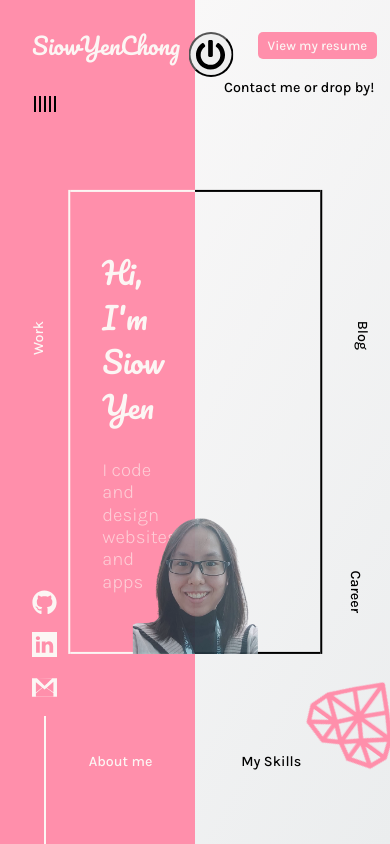
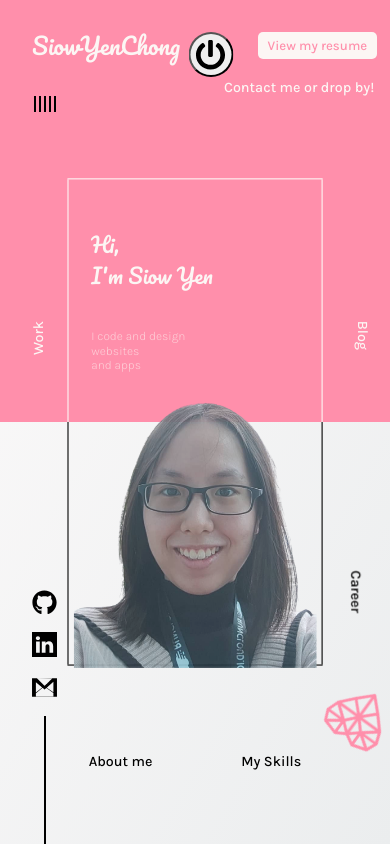
Before and after one commit to SiowYenChong/Portfolio-React-FramerMotion, a React (Create React App) app: page / in a window 390 px wide. Both pictures are taken after a click on the button "Click the heart". Built offline with nearby package versions, Linux system fonts and the light colour scheme.

Commit message:
Making Intro page responsive #1

```diff
--- a/src/components/Intro.js
+++ b/src/components/Intro.js
@@ -26,6 +26,15 @@ const Box = styled(motion.div)`
         border-right: 2px solid ${props => props.theme.text};
 
     z-index: 1;
+    @media (max-width: 768px) {
+        /* Rotate 90 degrees clockwise for screens 768px and below */
+        transform: translate(-50%, -50%) rotate(90deg) scale(0.55); /* Adjust the scale value */
+        width: 105vh; /* Swap width and height for the rotated layout */
+        height: 65vw;
+        left: 50%; /* Center horizontally after rotation */
+        top: 50%; /* Center vertically after rotation */
+        transform-origin: center center; /* Set the rotation origin to center */
+    }
 `;
 
 
@@ -46,6 +55,20 @@ const SubBox = styled.div`
             height: auto;
         }
     }
+    @media (max-width: 768px) {
+        /* Rotate 90 degrees anticlockwise for screens 768px and below */
+        transform: rotate(-90deg);
+        transform-origin: center center;
+
+        .pic {
+          width: 100%;
+          height: auto;
+          position: absolute;
+          top: 35%;
+          left: 50%;
+          transform: translate(-50%, -50%);
+        }
+    }
 `
 
 const Text = styled.div`
@@ -58,17 +81,23 @@ const Text = styled.div`
     flex-direction: column;
     justify-content: space-evenly;
 
-    &>*:last-child{
+    & > *:last-child {
         color: ${props => `rgba(${props.theme.bodyRgba},0.6)`};
         font-size: calc(0.5rem + 1.5vw);
         font-weight: 300;
         @media (max-width: 768px) {
-            font-size: calc(0.8rem + 1.5vw);
+            font-size: calc(1.0rem + 1.5vw);
         }
     }
 
+    @media (max-width: 768px) {
+        font-size: calc(2.0rem + 1.5vw);
+        max-width: 100%;
+        overflow: hidden;
+    }
+`;
 
-`;
+
 
 
 const Intro = () => {
--- a/src/components/Main.js
+++ b/src/components/Main.js
@@ -5,7 +5,7 @@ import LogoComponent from '../subComponents/LogoComponent';
 import Sociallcons from '../subComponents/Sociallcons';
 import Intro from './Intro';
 import { Heart } from './AllSvgs';
-
+import { DarkTheme, LightTheme } from './Theme';
 import { motion } from 'framer-motion';
 import { Modal, Button } from 'react-bootstrap';
 import 'bootstrap/dist/css/bootstrap.min.css';
@@ -187,6 +187,12 @@ const RedDiv = styled.div`
     height: ${props => (props.click ? '100%' : '0%')};
     z-index: 1;
     transition: height 0.5s ease, width 1s ease 0.5s;
+    @media (max-width: 768px) {
+        top: ${props => (props.click ? '0' : '50%')};
+        left: 0;
+        width: ${props => (props.click ? '100%' : '0')};
+        height: ${props => (props.click ? '50%' : '0')};
+      }
 `;
 
 
@@ -211,10 +217,15 @@ const Main = () => {
         <Container>
             <PowerButton />
             <LogoComponent theme = { click ? 'dark' : 'light'}/>
-            <Sociallcons theme = { click ? 'dark' : 'light'}/>
+            <Sociallcons theme={click ? (window.innerWidth <= 768 ? 'light' : 'dark') : 'light'} />
             <RedDiv click = {click}/>
                 <Center click = {click}>
-                    <Heart onClick={()=>handleClick()} width={click? 120: 200} height={click? 120: 200} fill='currentColor' />
+                <Heart
+                onClick={() => handleClick()}
+                width={click ? (window.innerWidth <= 768 ? 80 : 120) : 200}
+                height={click ? (window.innerWidth <= 768 ? 80 : 120) : 200}
+                fill='currentColor'
+                />
                     <span>Click the heart </span>
                 </Center>
 
@@ -232,6 +243,16 @@ const Main = () => {
                     whileTap={{ scale: 0.9 }}
                 >
                         <ResumeButton
+                            style={{
+                                color:
+                                click && window.innerWidth <= 768
+                                    ? click ? '#ff8fab' : LightTheme.body
+                                    : LightTheme.text,
+                                backgroundColor:
+                                click && window.innerWidth <= 768
+                                    ? LightTheme.body
+                                    : '#ff8fab',
+                            }}
                         whileHover={{ scale: 1.1 }}
                         whileTap={{ scale: 0.9 }}
                         onClick={openModal}
@@ -260,7 +281,14 @@ const Main = () => {
                         </Modal.Footer>
                     </Modal>
 
-            <Contact href="/contact"
+            <Contact
+                href="/contact"
+                style={{
+                    color:
+                    click && window.innerWidth <= 768
+                        ? click ? DarkTheme.text : DarkTheme.body
+                        : null,
+                }}
             >
             <motion.h2
                 initial={{
@@ -277,7 +305,15 @@ const Main = () => {
                 Contact me or drop by!
             </motion.h2>
             </Contact>
-            <BLOG href="/blog">
+            <BLOG
+                href="/blog"
+                style={{
+                    color:
+                    click && window.innerWidth <= 768
+                        ? click ? DarkTheme.text : DarkTheme.body
+                        : null,
+                }}
+            >
                 <motion.h2
                     initial={{
                         y: -200,
@@ -326,7 +362,16 @@ const Main = () => {
                 </motion.h2>
             </WORK>
             <BottomBar>
-                <ABOUT href="/about" click = {click}>
+                <ABOUT
+                    href="/about"
+                    click = {click}
+                    style={{
+                        color:
+                        click && window.innerWidth <= 768
+                            ? click ? LightTheme.text : LightTheme.body
+                            : null,
+                    }}
+                >
                     <motion.h2
                         initial={{
                             y: 200,
```
